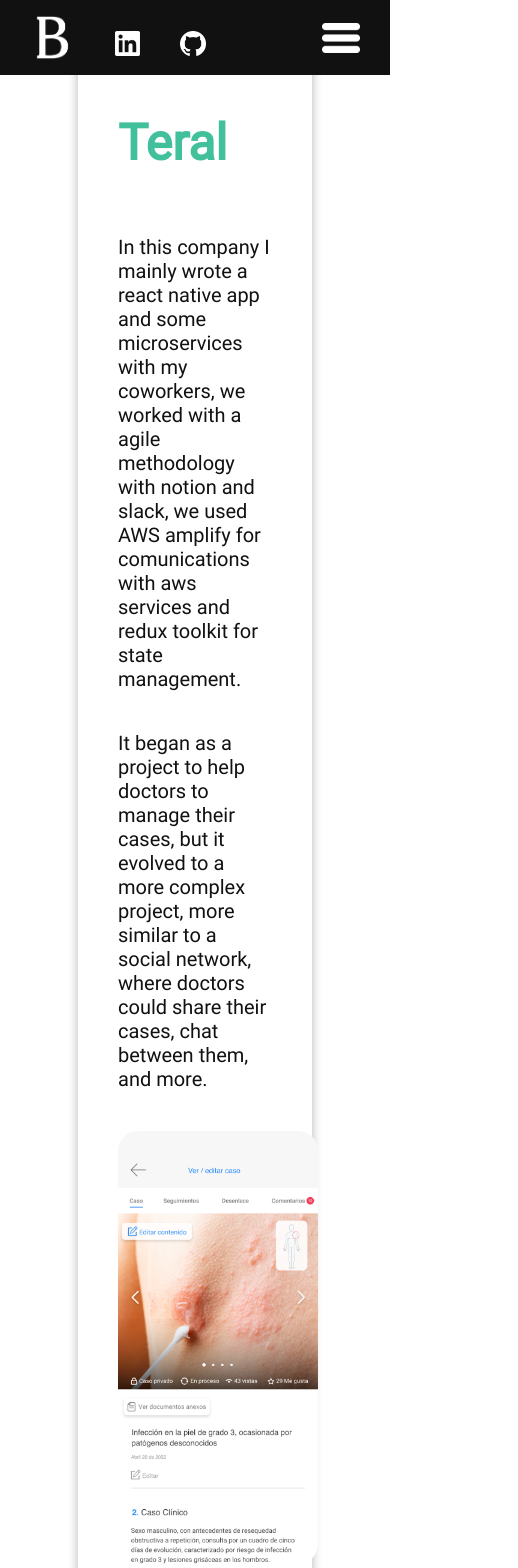
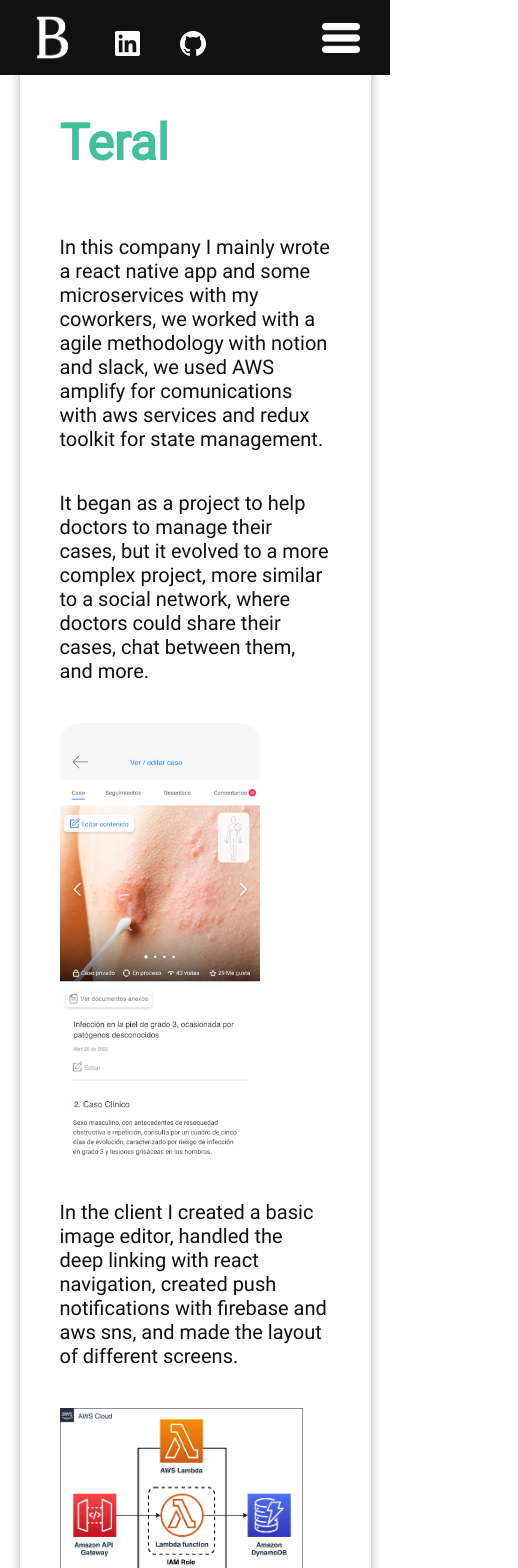
Before and after one commit to brayanCh/portfolio-react, a React (Create React App) app: page /portfolio-react/project-teral in a window 390 px wide. Shown: the top 1568 px of the page, 518 px wide, since content can reach past the window. Built offline with nearby package versions, Linux system fonts and the light colour scheme.

Commit message:
responsive design in article

```diff
--- a/src/sections/FirstFrontendExperience.tsx
+++ b/src/sections/FirstFrontendExperience.tsx
@@ -45,7 +45,10 @@ const ParallaxSection = () => {
         }
       }
     });
-  });
+    return () => {
+      window.removeEventListener('scroll', () => {});
+    };
+  }, []);
 
   return (
     <div className='container-fluid first-sec' id="first-frontend-sec" style={{zIndex: 0}}>
--- a/src/sections/SecondBackendExperience.tsx
+++ b/src/sections/SecondBackendExperience.tsx
@@ -1,4 +1,4 @@
-import {useEffect, useState} from 'react';
+import {useCallback, useEffect, useState} from 'react';
 import {useTranslation} from 'react-i18next';
 
 const SecondBackendExperience = () => {
@@ -7,8 +7,7 @@ const SecondBackendExperience = () => {
   //@ts-ignore
   const { t } = useTranslation();
 
-  useEffect(() => {
-    window.addEventListener('scroll', () => {
+  const scrollCallback = useCallback(() => {
     const positionOnScreen: number = window.scrollY/window.innerHeight;
     const section = document.getElementById('section-st');
     const blackCircle = document.getElementById('black-circle');
@@ -89,8 +88,14 @@ const SecondBackendExperience = () => {
         section2.style.transform = `translateY(${100}%)`;
       }
     }
-    });
-  });
+  }, []);
+
+  useEffect(() => {
+    window.addEventListener('scroll', scrollCallback);
+    return () => {
+      window.removeEventListener('scroll', scrollCallback);
+    };
+  }, []);
 
   return (
     <div className="final-paralax-container"  style={{zIndex: 3}}>
--- a/src/style.css
+++ b/src/style.css
@@ -497,6 +497,7 @@ code {
 }
 
 .first-sec {
+  background-color: #ffffff;
 }
 
 .first-sec div {
@@ -755,12 +756,14 @@ code {
 .teral-img-1 {
   width: 200px;
   border-radius: 20px;
+  max-width: 90%;
   margin-bottom: 20px;
   overflow: hidden;
 }
 
 .teral-img-2 {
   width: 400px;
+  max-width: 90%;
   margin-bottom: 20px;
   overflow: hidden;
 }
@@ -835,4 +838,8 @@ code {
     height: auto;
     min-height: 100%;
   }
+
+  .teral-article {
+    width: 90%;
+  }
 }
```
Lines whose indentation alone changed are shown as unchanged.
